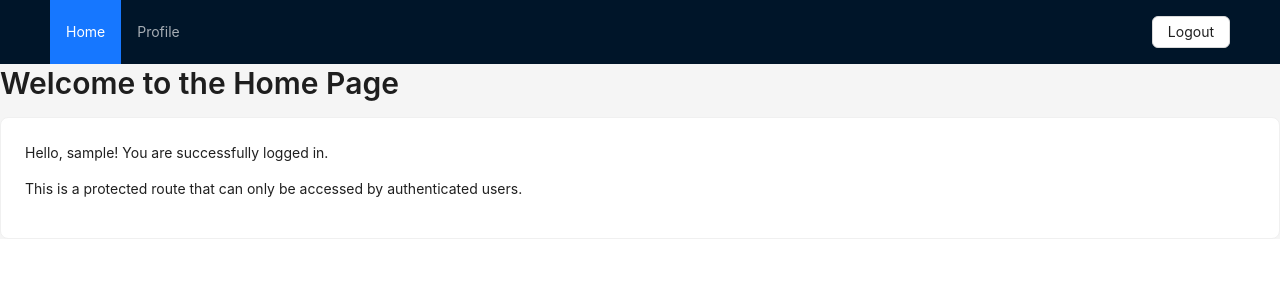
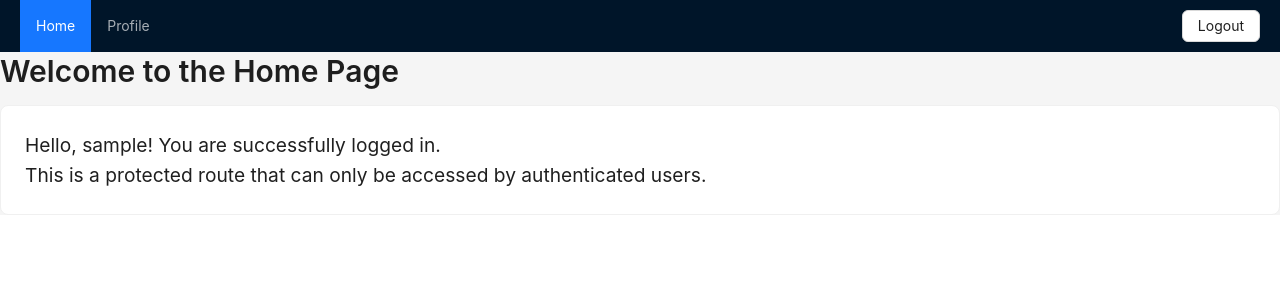
Before and after one commit to dothenghia/IA04-JWT-Authentication, a React (Vite) app in the folder frontend/: page /home in a window 1280 px wide. Shown: the top 300 px of the page. Built offline with nearby package versions, Linux system fonts and the light colour scheme; sample sign-in values are in the browser's storage.

Commit message:
[format] format code cleaner

```diff
--- a/frontend/src/pages/HomePage.tsx
+++ b/frontend/src/pages/HomePage.tsx
@@ -2,21 +2,21 @@ import React from 'react';
 import { Typography, Card } from 'antd';
 import { useAuthStore } from '../stores/useAuthStore';
 
-const { Title, Paragraph } = Typography;
+const { Title } = Typography;
 
 const HomePage: React.FC = () => {
   const user = useAuthStore(state => state.user);
 
   return (
-    <div className="max-w-4xl mx-auto">
+    <div className="max-w-4xl mx-auto text-center">
       <Title level={2}>Welcome to the Home Page</Title>
-      <Card>
-        <Paragraph>
+      <Card style={{ fontSize: '1.2rem' }}>
+        <h1>
           Hello, {user?.username}! You are successfully logged in.
-        </Paragraph>
-        <Paragraph>
+        </h1>
+        <h1>
           This is a protected route that can only be accessed by authenticated users.
-        </Paragraph>
+        </h1>
       </Card>
     </div>
   );
--- a/frontend/src/pages/Layout.tsx
+++ b/frontend/src/pages/Layout.tsx
@@ -12,11 +12,7 @@ const Layout: React.FC = () => {
   const user = useAuthStore(state => state.user);
   const logout = useAuthStore(state => state.logout);
 
-  const menuItems = [
-    { key: '/home', label: <Link to="/home">Home</Link> },
-    { key: '/profile', label: <Link to="/profile">Profile</Link> },
-  ];
-
+  // Handle logout
   const handleLogout = () => {
     logout();
     message.success('Logged out successfully');
@@ -37,11 +33,31 @@ const Layout: React.FC = () => {
 
   return (
     <AntLayout className="min-h-screen">
-      <Header style={{ display: 'flex', justifyContent: 'space-between', alignItems: 'center' }}>
-        <Menu theme="dark" mode="horizontal" selectedKeys={[location.pathname]} style={{ flex: 1 }} items={menuItems} />
-        <Space>
-          <Button onClick={handleLogout}>Logout</Button>
-        </Space>
+      <Header style={{
+        display: 'flex',
+        justifyContent: 'space-between',
+        alignItems: 'center',
+        height: '52px',
+        lineHeight: '52px',
+        padding: '0 20px'
+      }}>
+        <Menu
+          theme="dark"
+          mode="horizontal"
+          selectedKeys={[location.pathname]}
+          style={{ flex: 1, height: '52px', lineHeight: '52px' }}
+          items={[
+            {
+              key: '/home',
+              label: <Link to="/home">Home</Link>
+            },
+            {
+              key: '/profile',
+              label: <Link to="/profile">Profile</Link>
+            },
+          ]}
+        />
+        <Button onClick={handleLogout}>Logout</Button>
       </Header>
       <Content className="p-8">
         <Outlet />
--- a/frontend/src/services/index.ts
+++ b/frontend/src/services/index.ts
@@ -16,21 +16,25 @@ axiosInstance.interceptors.request.use((config) => {
   return config;
 });
 
-export const getUsers = async () => {
-  const response = await axiosInstance.get('/user/all');
-  return response.data;
-};
+// Get all users (Just for testing)
+// export const getUsers = async () => {
+//   const response = await axiosInstance.get('/user/all');
+//   return response.data;
+// };
 
+// Register account
 export const register = async (userData: any) => {
   const response = await axiosInstance.post('/user/register', userData);
   return response.data;
 };
 
+// Login account
 export const login = async (credentials: any) => {
   const response = await axiosInstance.post('/user/login', credentials);
   return response.data;
 };
 
+// Get user profile
 export const getProfile = async () => {
   const response = await axiosInstance.get('/user/profile');
   return response.data;
--- a/frontend/src/stores/useAuthStore.ts
+++ b/frontend/src/stores/useAuthStore.ts
@@ -7,6 +7,7 @@ interface AuthState {
   logout: () => void;
 }
 
+// User Authentication Store
 export const useAuthStore = create<AuthState>((set) => ({
   user: null,
   login: (userData: LoginResponse) => {
```
Also changed, not shown: frontend/src/App.tsx (+8 -2 lines), frontend/src/pages/LoginPage.tsx (+7 -4 lines), frontend/src/pages/ProfilePage.tsx (+4 -3 lines), frontend/src/pages/SignupPage.tsx (+6 -4 lines).
